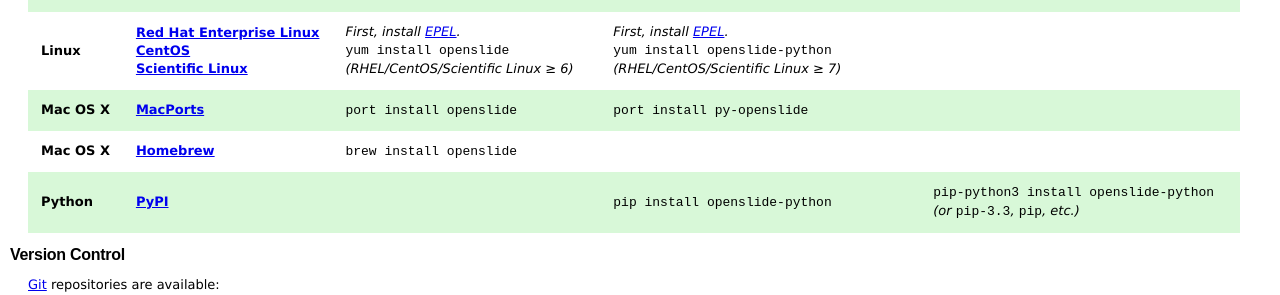
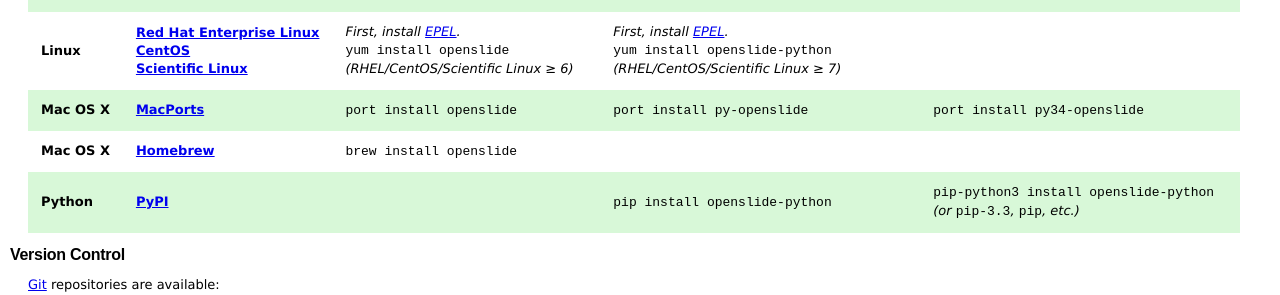
Before and after one commit to openslide/openslide.github.io, a Jekyll site: the page built from download/index.markdown, in a window 1280 px wide. Shown: the part 1139-1434 px from the top of the page. Built offline with Jekyll 4.4.1, drawn with Linux system fonts in a browser that asks for light colours; comment, search, counter and statistics services are not loaded.

Commit message:
download: Add Python 3 package of OpenSlide Python to MacPorts

```diff
--- a/download/index.markdown
+++ b/download/index.markdown
@@ -119,7 +119,7 @@
       <th><a href="http://www.macports.org/">MacPorts</a></th>
       <td><code>port install openslide</code></td>
       <td><code>port install py-openslide</code></td>
-      <td></td>
+      <td><code>port install py34-openslide</code></td>
     </tr>
     <tr>
       <th>Mac OS X</th>
```
